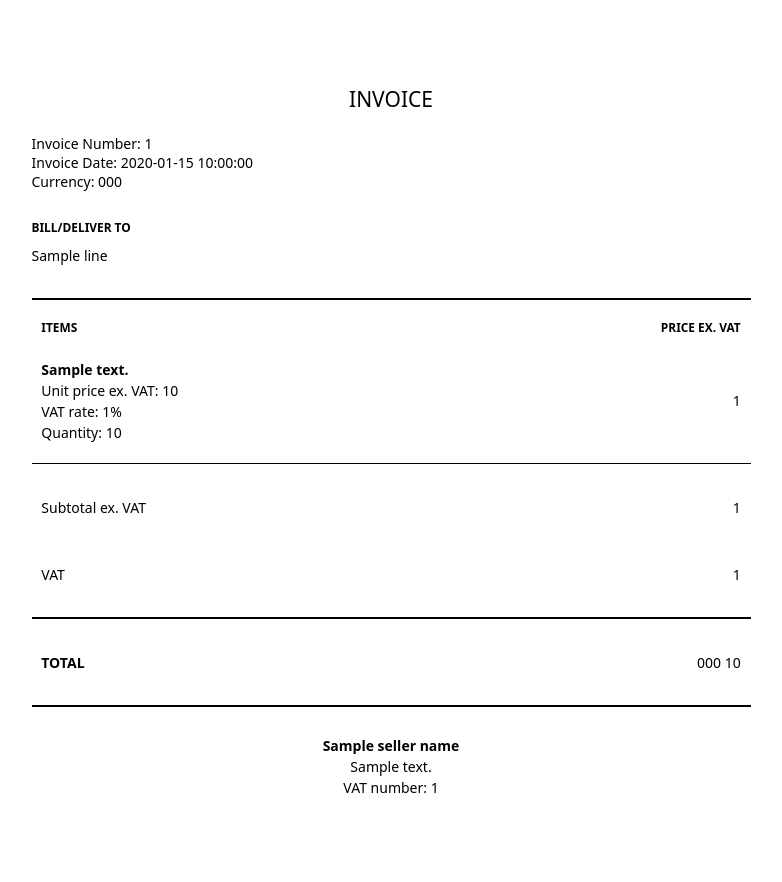
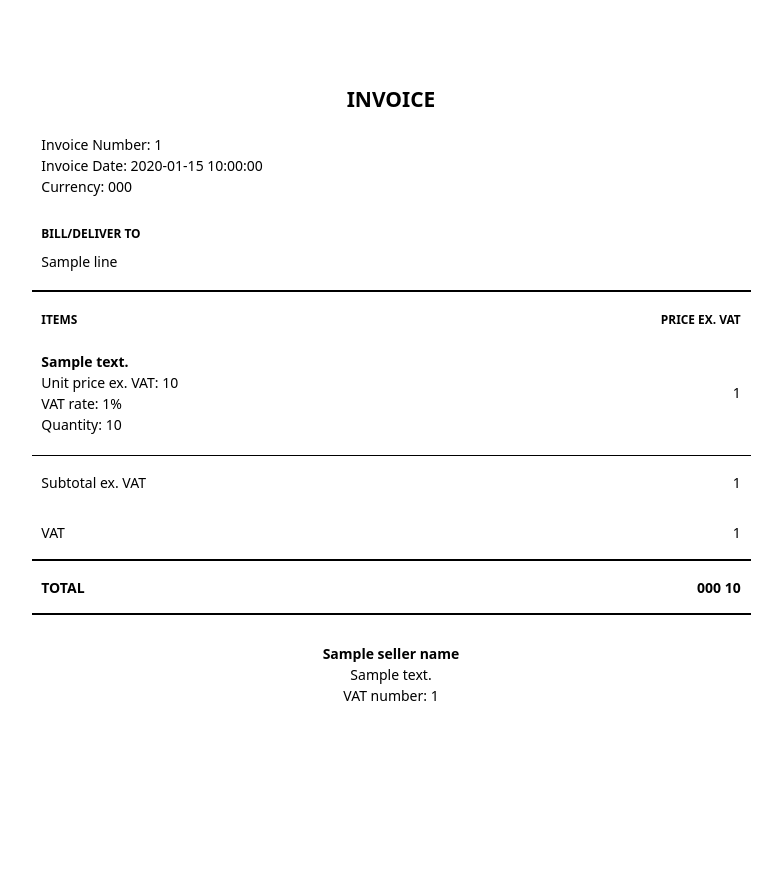
Before and after one commit to e-mit/vat-invoice, a Flask app: template templates/invoice.html in a window 1280 px wide. Shown: the whole page, without its empty margins (249-1031 px from the left). After the commit the page ends 701 px from the top, so only its background shows below. Run offline with Flask 3, Linux system fonts and the light colour scheme; the template is opened without the code that fills it: most values are stand-ins (such as "Sample title", 1, 10 or a date in 2020).

Commit message:
Improve styling of invoice

```diff
--- a/templates/invoice.html
+++ b/templates/invoice.html
@@ -4,11 +4,14 @@
 
 <div class="wrapper">
   <p class="shop-title" style="text-align: center;">
-  INVOICE
+  <strong>INVOICE</strong>
   </p>
+  <div class="order-container">
+  <p class="invoice-detail">
   Invoice Number: {{ invoice_number }}<br>
   Invoice Date: {{ invoice_date }}<br>
   Currency: {{ currency_code }}<br>
+  </p>
   {% if buyer_address_lines | length != 0 %}
     <div class="customer-addresses">
       <div class="shipping-address">
@@ -24,6 +27,7 @@
       </div>
     </div>
   {% endif %}
+  </div>
   <hr>
   <div class="order-container">
     <div class="order-container-header">
@@ -62,7 +66,7 @@
   </div>
   <hr>
   <div class="order-container">
-      <div class="flex-line-item">
+      <div class="flex-line-item-total">
         <div class="flex-line-item-description">
           <p>
             <span class="line-item-description-line">
@@ -77,7 +81,7 @@
         </div>
       </div>
 
-      <div class="flex-line-item">
+      <div class="flex-line-item-total">
         <div class="flex-line-item-description">
           <p>
             <span class="line-item-description-line">
@@ -96,7 +100,7 @@
 <hr>
   <div class="order-container">
 
-      <div class="flex-line-item">
+      <div class="flex-line-item-total">
         <div class="flex-line-item-description">
           <p>
             <span class="line-item-description-line">
@@ -106,7 +110,7 @@
         </div>
         <div class="flex-line-item-quantity">
           <p class="text-align-right">
-            {{ currency_code }}&nbsp;{{ total }}
+            <strong>{{ currency_code }}&nbsp;{{ total }}</strong>
           </p>
         </div>
       </div>
@@ -149,7 +153,7 @@
     display: -webkit-flex;
     display: flex;
     flex-direction: row;
-    align-items: top;
+    /*align-items: top;*/
   }
 
   .header p {
@@ -172,11 +176,16 @@
   .customer-addresses {
     width: 100%;
     display: inline-block;
-    margin: 2em 0;
+    margin: 1em 0;
   }
 
   .address-detail {
     margin: 0.7em 0 0;
+    line-height: 1.5;
+  }
+
+  .invoice-detail {
+    margin: 0.7em 0 1em 0;
     line-height: 1.5;
   }
 
@@ -234,6 +243,16 @@
     flex-direction: row;
     align-items: center;
     margin: 1.4em 0;
+    page-break-inside: avoid;
+  }
+
+  .flex-line-item-total {
+    display: -webkit-box;
+    display: -webkit-flex;
+    display: flex;
+    flex-direction: row;
+    align-items: center;
+    margin: 0.2em 0;
     page-break-inside: avoid;
   }
 
```
